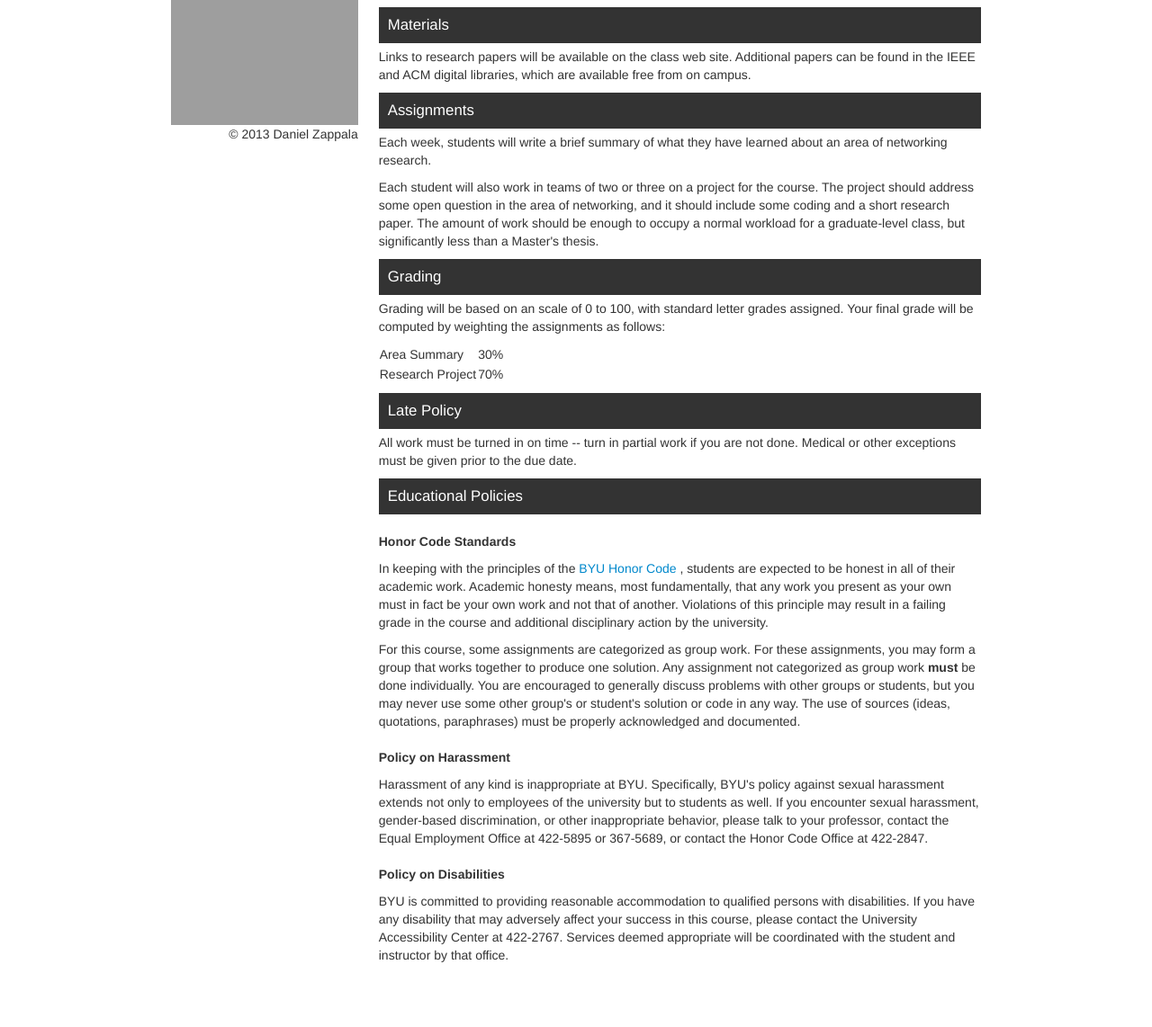
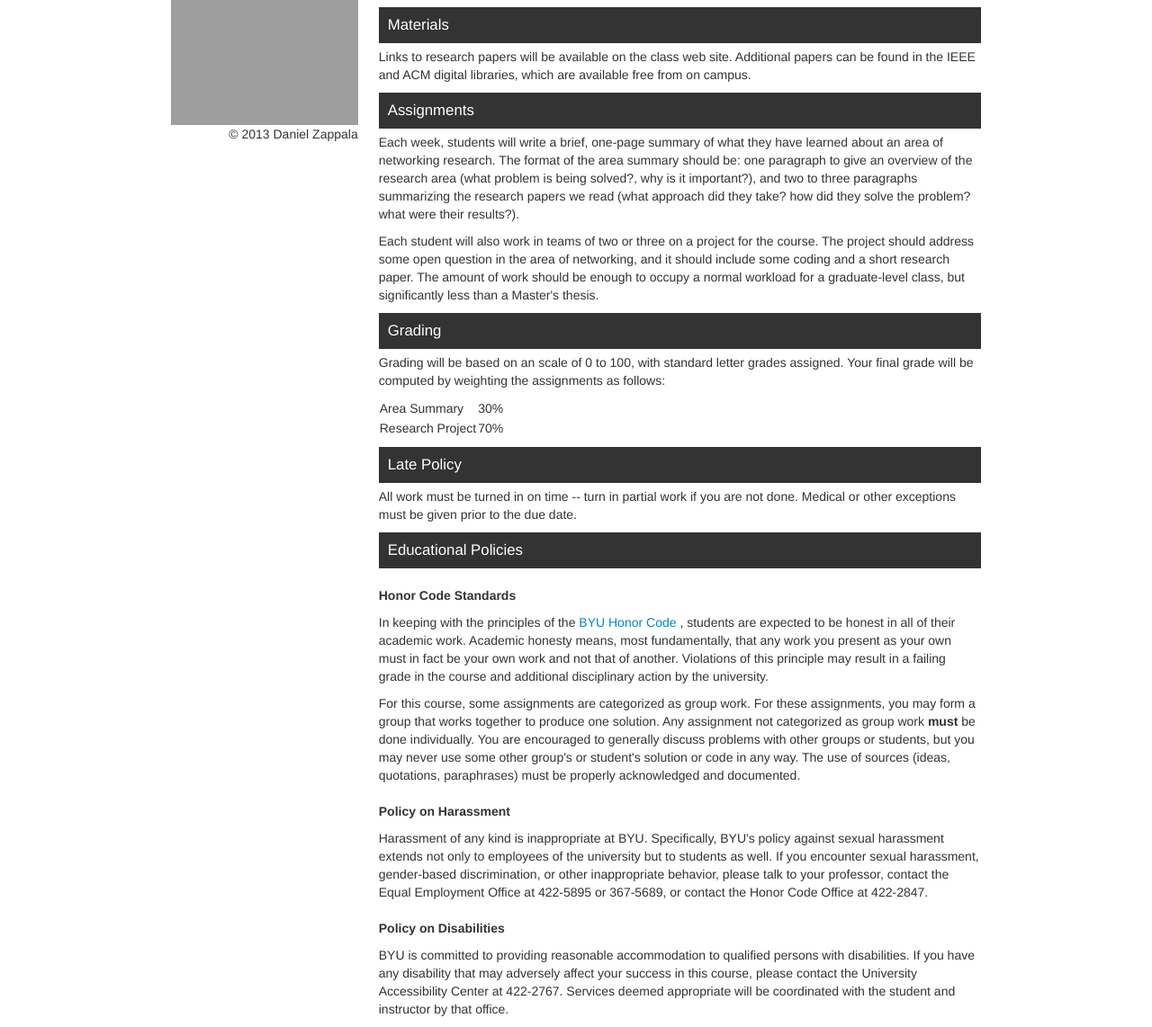
Before and after one commit to zappala/cs660-web, a Flask app: template templates/fall-2013/index.html in a window 1280 px wide. Shown: the part 488-1630 px from the top of the page at 90% size. Before the commit the page ends 1558 px from the top, so only its background shows below. Run offline with Flask 2, Linux system fonts and the light colour scheme; the template is opened without the code that fills it, so the values that code supplies are empty; some libraries are stand-ins or nearby versions; grey boxes are pictures that could not be loaded.

Commit message:
Added papers for Fall 2013.

```diff
--- a/templates/fall-2013/index.html
+++ b/templates/fall-2013/index.html
@@ -53,8 +53,13 @@
 
       <h2>Assignments</h2>
 
-      <p>Each week, students will write a brief summary of what they
-      have learned about an area of networking research.</p>
+      <p>Each week, students will write a brief, one-page summary of
+      what they have learned about an area of networking research. The
+      format of the area summary should be: one paragraph to give an
+      overview of the research area (what problem is being solved?,
+      why is it important?), and two to three paragraphs summarizing
+      the research papers we read (what approach did they take? how
+      did they solve the problem? what were their results?).</p>
 
       <p>Each student will also work in teams of two or three on a
 	project for the course.  The project should address some open
--- a/views/fall2013.py
+++ b/views/fall2013.py
@@ -40,13 +40,18 @@ def fall2013schedule():
 
     d = s.day("September 16")
     d.lecture('Internet Measurements')
+    d.reading('Understanding the Domain Registration Behavior of Spammers',
+              'http://conferences.sigcomm.org/imc/2013/papers/imc247-haoA.pdf')
+
     d.assignment('Internet Architecture Summary','')
 
     d = s.day('September 18')
     d.lecture('Internet Measurements')
+    d.reading('Analysis of the HTTPS Certificate Ecosystem','')
 
     d = s.day('September 20')
     d.lecture('Internet Measurements')
+    d.reading('A Fistful of Bitcoins: Characterizing Payments Among Men with No Names','http://cseweb.ucsd.edu/~smeiklejohn/files/imc13.pdf')
 
     s.week()
 
```
